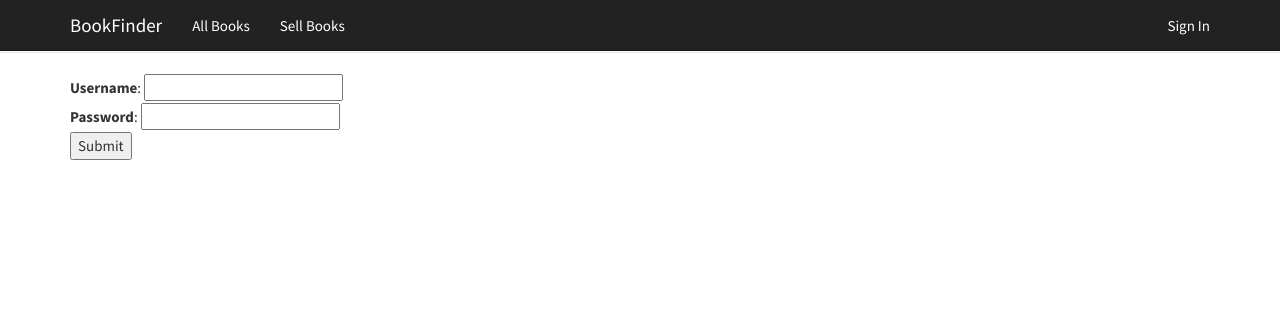
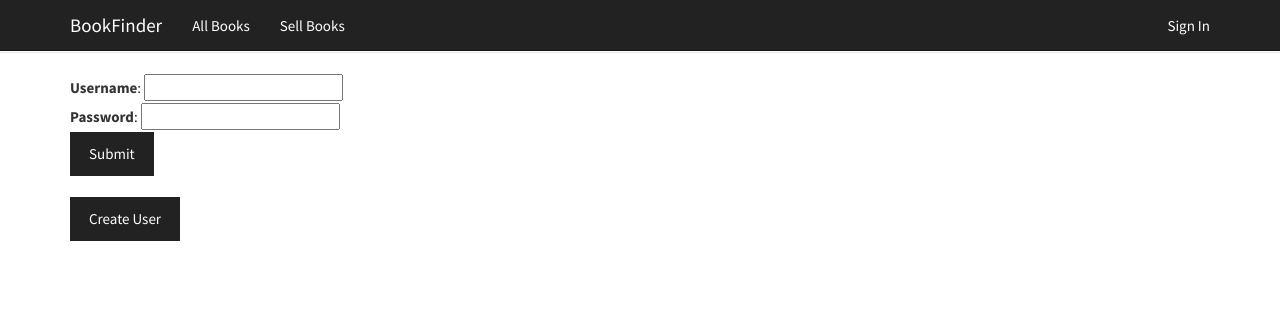
Before and after one commit to cshinaver/BookFinder, a Flask app: page /login in a window 1280 px wide. Shown: the top 311 px of the page. Run offline with Flask 2, Linux system fonts and the light colour scheme; some libraries are stand-ins or nearby versions.

Commit message:
Added Create user page

```diff
--- a/bookfinder/login/forms.py
+++ b/bookfinder/login/forms.py
@@ -4,3 +4,9 @@ from wtforms import Form, TextField, PasswordField
 class LoginForm(Form):
     username = TextField('Username')
     password = PasswordField('Password')
+
+
+class CreateUserForm(Form):
+    username = TextField('Username')
+    password = PasswordField('Password')
+    verify_password = PasswordField('Verify Password')
--- a/bookfinder/login/views.py
+++ b/bookfinder/login/views.py
@@ -1,9 +1,36 @@
-from flask import request, render_template, abort, redirect
+from flask import request, render_template, abort, redirect, flash
 from flask.ext.login import login_user, logout_user
+from psycopg2 import IntegrityError
 
 from bookfinder import app
 from bookfinder.models.bookfinderuser import BookfinderUser as User
-from bookfinder.login.forms import LoginForm
+from bookfinder.login.forms import LoginForm, CreateUserForm
+
+
+@app.route('/login/create_user', methods=['GET', 'POST'])
+def create_user():
+    if request.method == 'POST':
+        form = CreateUserForm(request.form)
+        if form.validate():
+            username = form.username.data
+            password = form.password.data
+            verify_password = form.verify_password.data
+            if password == verify_password:
+                u = User(username=username, password=password)
+                try:
+                    u.save()
+                except IntegrityError:
+                    flash(u'Username already taken', 'error')
+                    form = CreateUserForm()
+                    return render_template('login/create_user.html', form=form)
+                login_user(u)
+                flash(u'Welcome {un}'.format(un=username), 'success')
+                return redirect('')
+            else:
+                flash(u'Passwords did not match', 'error')
+                return render_template('login/create_user.html', form=form)
+    form = CreateUserForm()
+    return render_template('login/create_user.html', form=form)
 
 
 @app.route('/login', methods=['GET', 'POST'])
--- a/bookfinder/templates/login/login.html
+++ b/bookfinder/templates/login/login.html
@@ -11,7 +11,10 @@
             {% if form.password.errors %}
                 <ul class="errors">{% for error in form.password.errors %}<li>{{ error }}</li>{% endfor %}</ul>
             {% endif %}
-            <input type="submit" />
+            <input class="btn btn-default" type="submit" />
         </form>
+        <br>
+
+        <a class="btn btn-default" href="/login/create_user">Create User</a>
 	</div>
 {% endblock %}
```
